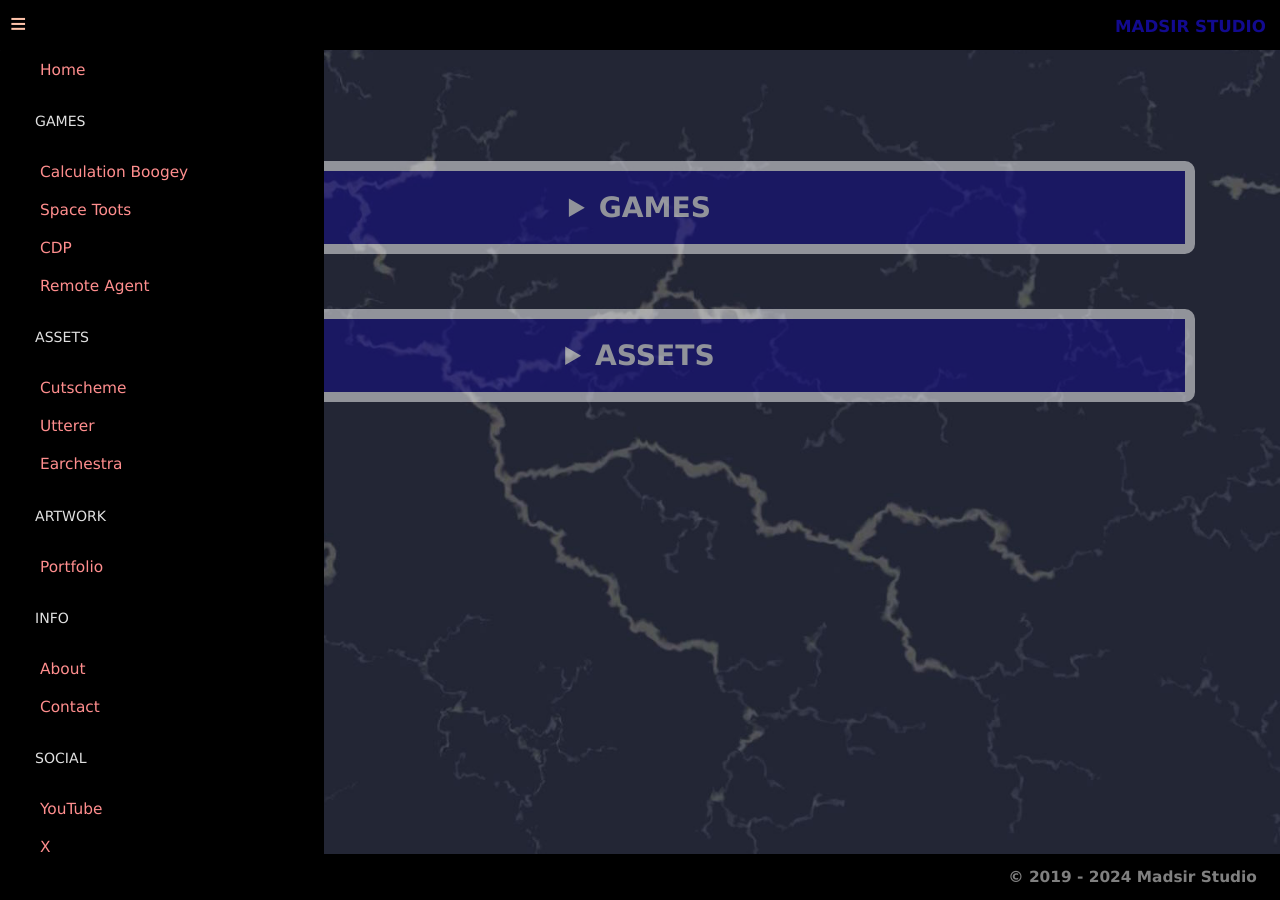
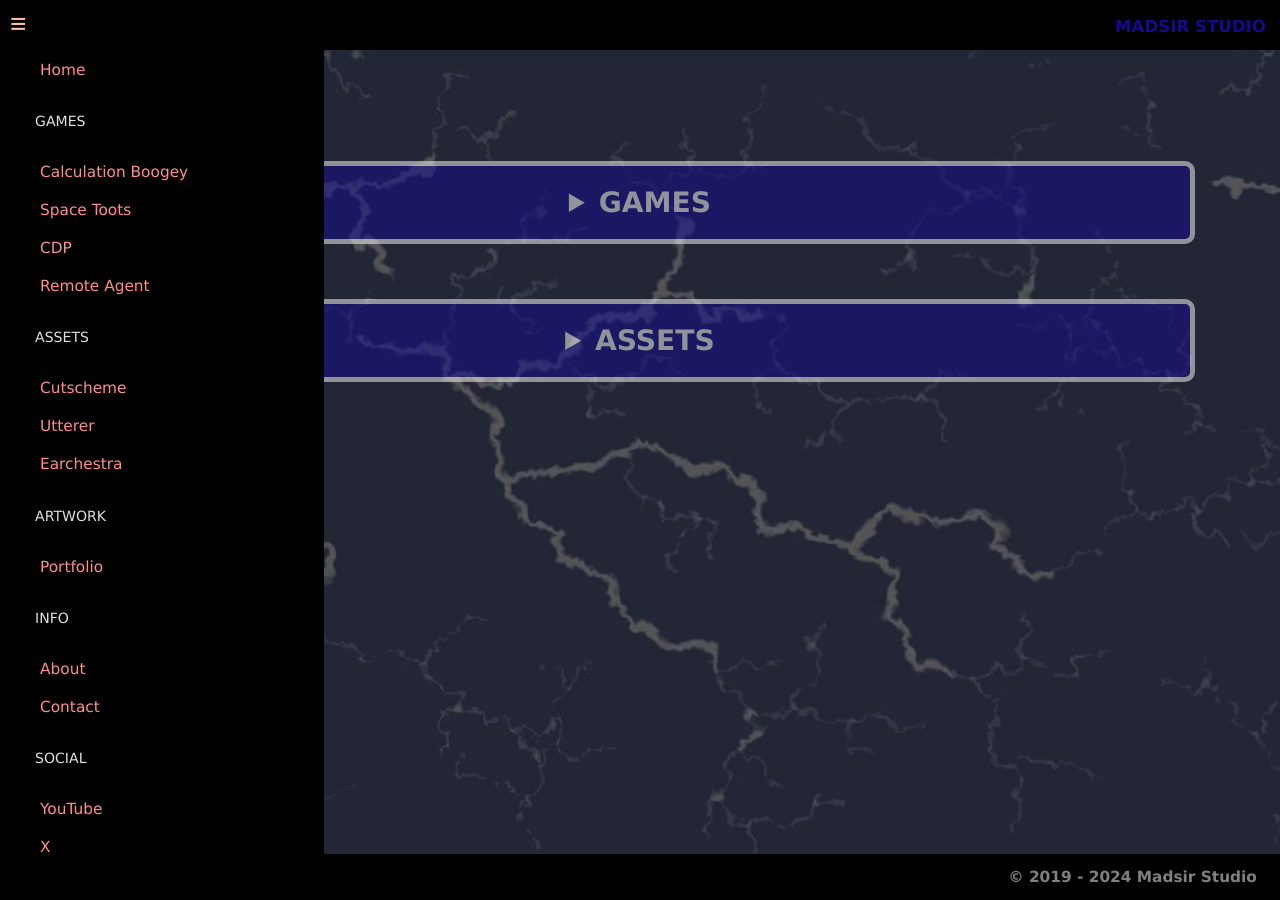
Before and after one commit to Madsir/madsirstudio.github.io, a Jekyll site: the page built from index.html, in a window 1280 px wide. Built offline with Jekyll 4.4.1, drawn with Linux system fonts in a browser that asks for light colours.

Commit message:
Update index.html

```diff
--- a/index.html
+++ b/index.html
@@ -76,21 +76,27 @@ details {
         text-align: center;
 	align-items: center;
 	justify-content: center;
-	padding: 20px 30px;
-	border-radius:10px;
-	background-color: #120a8f;
-	opacity: 0.5;
 	margin-top: 5%;
-	  border: 10px solid white;
 }
 details:hover {
-	background-color: #090548;
+  background-color: #090548;
+  opacity: 0.5;
+  margin-top: 5%;
+  border: 5px solid white;
+  padding: 20px 30px;
+  border-radius:10px;
 }
 summary {
  font-family: Verdana, Arial, Tahoma, monospace;
   font-size: 2.2em;
   font-weight: bold;
   color: white;
+  background-color: #120a8f;
+  opacity: 0.5;
+  margin-top: 5%;
+   border: 5px solid white;
+   padding: 20px 30px;
+  border-radius:10px;
 }
 </style>
 </head>
```
